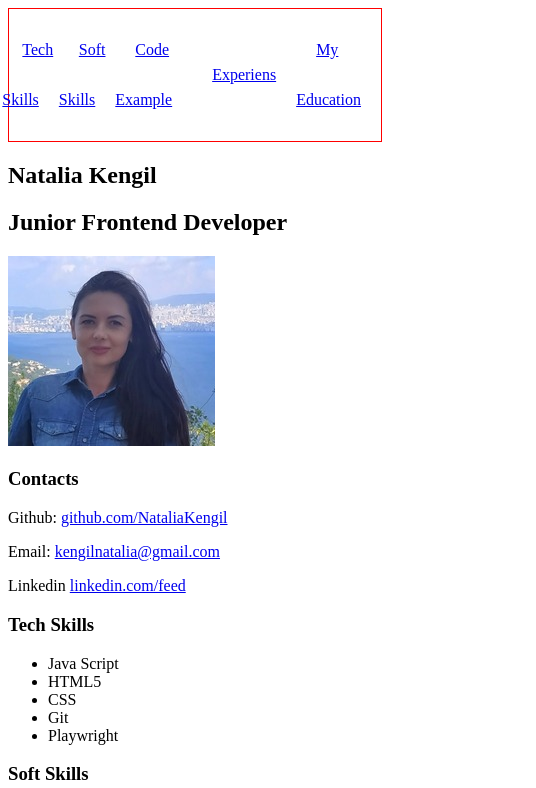
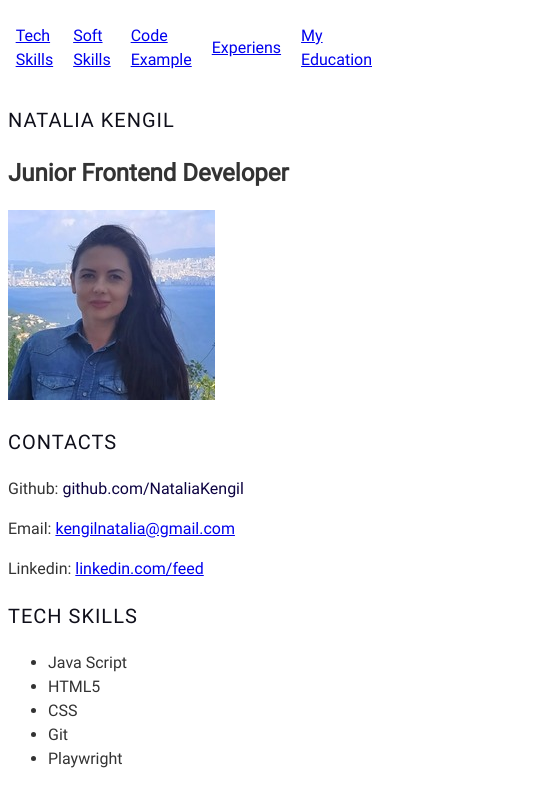
Before and after one commit to NataliaKengil/rsschool-cv, a plain HTML site: page index.html in a window 390 px wide. Shown: the top 788 px of the page, 536 px wide, since content can reach past the window. Drawn offline with Linux system fonts and the light colour scheme.

Commit message:
feat: add the styles to the CSS file

```diff
--- a/index.html
+++ b/index.html
@@ -9,7 +9,7 @@
   </head>
   <body>
     <header class="header">
-      <div class="contayner">
+      <div class="container">
         <nav class="nav">
           <ul class="nav-list">
             <li class="nav-item">
@@ -35,7 +35,7 @@
       </div>
     </header>
     <main class="main">
-      <div class="contayner">
+      <div class="container">
         <section class="section" id="profile">
           <h1 class="section-title">Natalia Kengil</h1>
           <h2 class="section-position">Junior Frontend Developer</h2>
@@ -45,7 +45,7 @@
           <h3 class="section-title">Contacts</h3>
           <p>
             <span class="contact-type">Github:</span>
-            <a href="https://github.com/NataliaKengil"
+            <a class="link" href="https://github.com/NataliaKengil"
               >github.com/NataliaKengil</a
             >
           </p>
@@ -54,7 +54,7 @@
             <a href="mailto:kengilnatalia@gmail.com">kengilnatalia@gmail.com</a>
           </p>
           <p>
-            <span class="contact-type">Linkedin</span>
+            <span class="contact-type">Linkedin:</span>
             <a href="https://www.linkedin.com/feed/">linkedin.com/feed</a>
           </p>
         </section>
@@ -124,12 +124,9 @@ function stringy(size) {
         </section>
         <section class="section" id="myEducation">
           <h3 class="section-title">My Education</h3>
-          <h4 class="university">Ukrainian Engineering Pedagogics Academy</h4>
-          <h5 class="specialization">
-            Professional education. Enterprise economics, marketing, and
-            management.
-          </h5>
-          <h6 class="courses">Courses</h6>
+          <h4 class="university">Ukrainian Engineering Pedagogics Academy, Professional education. Enterprise economics, marketing, and
+            management.</h4>
+          <h4 class="courses">Courses</h4>
           <ul class="courses-list">
             <li class="courses-list-item">
               Frontend developer (Java Script) Rsschool
@@ -151,19 +148,12 @@ function stringy(size) {
       </div>
     </main>
     <footer class="footer">
-      <div class="contayner">
+      <div class="container">
         <section class="section" id="rsschoolInfo">
-          <a href="https://github.com/NataliaKengil"
-            >github.com/NataliaKengil</a
-          >
+          <a href="https://github.com/NataliaKengil">NataliaKengil</a>
+          <img class="logo" src="https://raw.githubusercontent.com/rolling-scopes-school/tasks/61cea2636c5a5f660b1070fa262bbd4acc92ec66/tasks/cv/rs-school-logo.svg" alt="RSSchool logo">
           <h6 class="year of application">2024</h6>
-          <a
-            href="https://raw.githubusercontent.com/rolling-scopes-school/tasks/61cea2636c5a5f660b1070fa262bbd4acc92ec66/tasks/cv/rs-school-logo.svg"
-            >rs-school-logo.svg</a
-          >
-          <a href="https://rs.school/courses/javascript-ru"
-            >rs.school/courses/javascript-ru</a
-          >
+          <a href="https://rs.school/courses/javascript-ru">JavaScript / Front-end Course</a>
         </section>
       </div>
     </footer>
--- a/style.css
+++ b/style.css
@@ -1,5 +1,34 @@
+body {
+  font-family: "Roboto", sans-serif;
+  font-size: 16px;
+  font-weight: 400;
+  line-height: 1.5;
+  color: #333333;
+
+}
+
+.section-title {
+  font-size: 20px;
+  font-weight: 400;
+  text-transform: uppercase;
+  letter-spacing: 1px;
+  color: #0f0f1a;
+}
+
+.link {
+  text-decoration: none;
+  color: #0c0241;
+  transition: color 0.5s;
+}
+
+.link:hover {
+  color: #2f3b31;
+}
+
+
+
 @font-face {
-    font-family: Roboto;
+    font-family: "Roboto";
     src: url("assets/fonts/Roboto-Regular.ttf");
     font-weight: 100
   }
@@ -10,40 +39,29 @@
     font-weight: 300;
   }
 
-  * {
-    box-sizing: border-box;
-  }
-
-  .header{
-    border: 1px solid red;
-  }
-
   .container {
     max-width: 1440px;
     margin: 0 auto;
+
   }
 
   .nav-list {
     display: flex;
     justify-content: flex-end;
     align-items: center;
+    list-style: none;
   }
+  .nav-link {
+
+    transition: 0.3s;
+  }
+
+  .nav-item{
+  padding: 0 10px;
+ }
 
   html {
     scroll-behavior: smooth;
-  }
-
-  .nav-list {
-    list-style: none;
-  }
-
-  .nav-link {
-    padding: 0 20px;
-    line-height: 50px;
-  }
-
-  .nav-link {
-    transition: 0.3s;
   }
 
   section-item a {
@@ -54,3 +72,34 @@
   .section-item a:hover {
     color: #4d2323;
   }
+
+  body {
+    display: flex;
+    flex-direction: column;
+    justify-content: space-between;
+  }
+
+  .main-container {
+    display: flex;
+    flex-wrap: wrap;
+  }
+
+  .section {
+    width: 50%;
+    margin: 0 auto;
+  }
+
+  @media (max-width: 768px) {
+    .section {
+      width: 100%;
+    }
+  }
+  .logo{
+    width: 200px;
+
+  }
+  #rsschoolInfo{
+    display: flex;
+    align-items: center;
+    justify-content: space-between;
+  }
```
